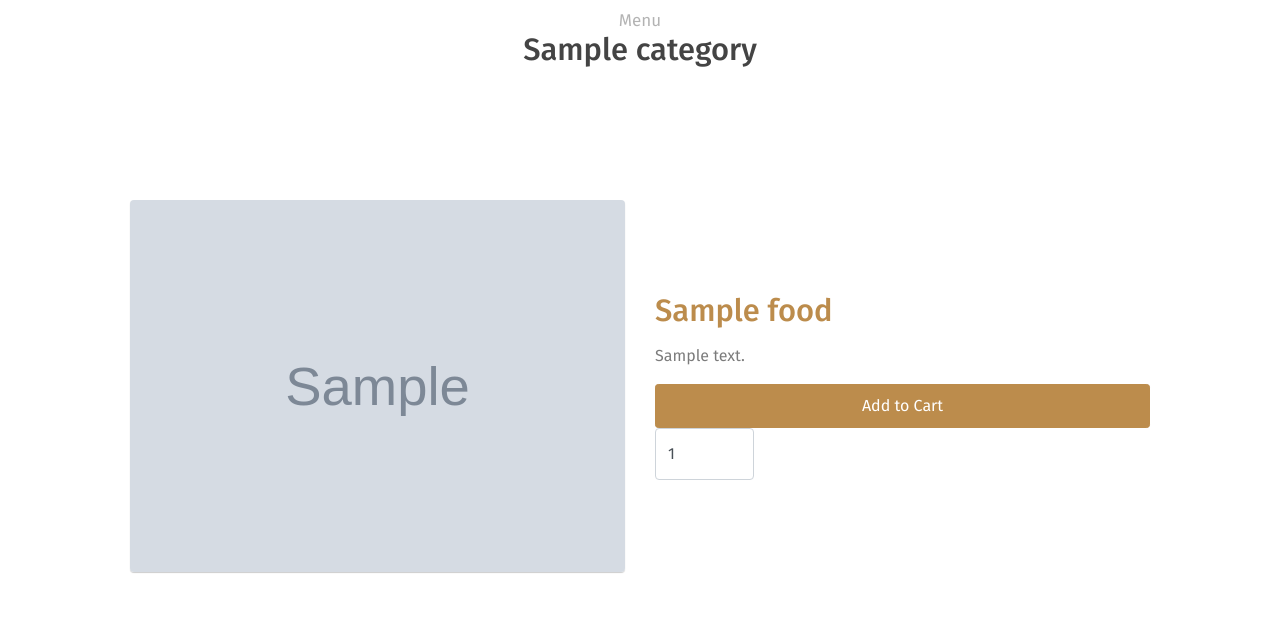
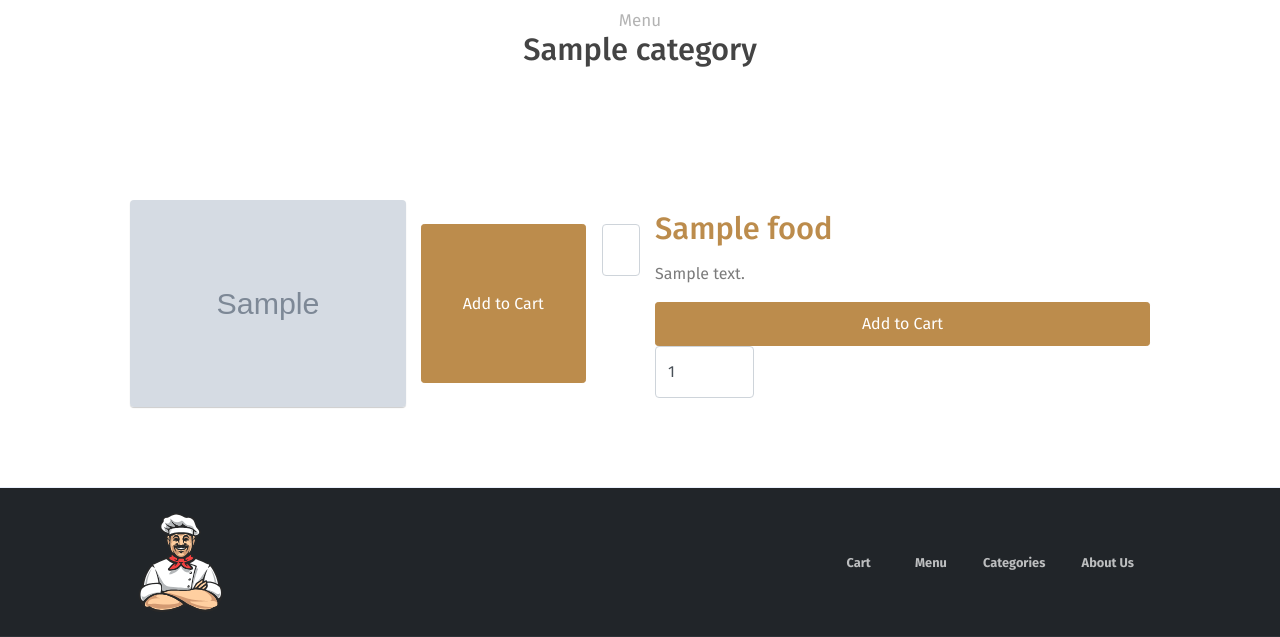
Before and after one commit to Ramin-RX7/CafeMenu, a Django app: template src/templates/foods/menu.html in a window 1280 px wide. Shown: the part 171-808 px from the top of the page. Run offline with Django 4.2, Linux system fonts and the light colour scheme; the template is opened without the code that fills it: values that come from a table or form of the project are taken from there, others are empty; tables that the repository leaves empty hold one stand-in row (values such as "Sample post"); grey boxes marked "Sample" are stand-in pictures; some libraries are stand-ins or nearby versions.

Commit message:
button & counter added

```diff
--- a/src/templates/foods/menu.html
+++ b/src/templates/foods/menu.html
@@ -21,6 +21,11 @@
                   <div class="col">
                       <img alt="" src="{{ food.image.url }}" class="w-100 rounded shadow">
                   </div>
+                  <form action="{% url 'orders:cart' %}" method="POST" class="d-flex my-4">
+                        {% csrf_token %}
+                        <button type="submit" name="food" value="{{ food.id }}" class="btn btn-primary btn-block" style="align-items: center;margin-right: 1rem;display: grid;">Add to Cart</button>
+                        <input type="number" name="quantity" id="" class="form-control" value="1" min="1" max="{{ food.available_quantity }}" style="width: 20%;">
+                    </form>
               </div>
           </div>
       </div>
```
